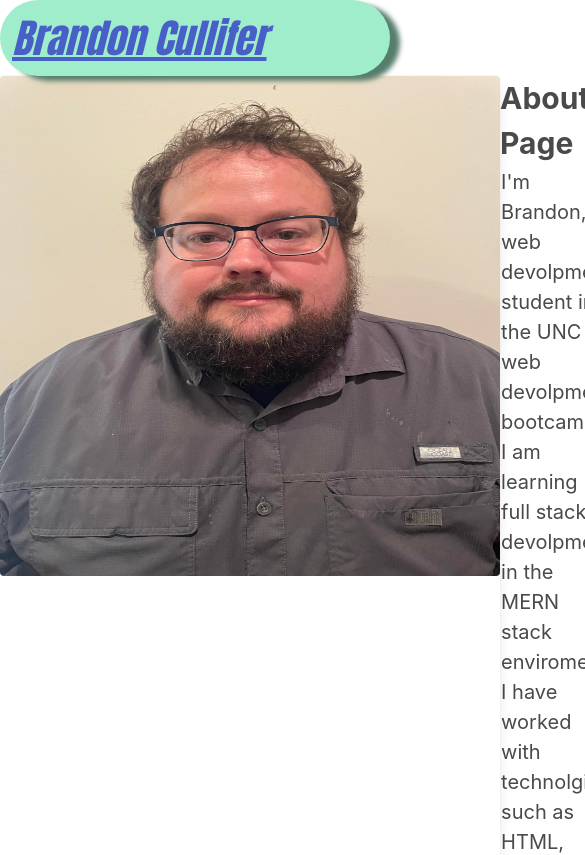
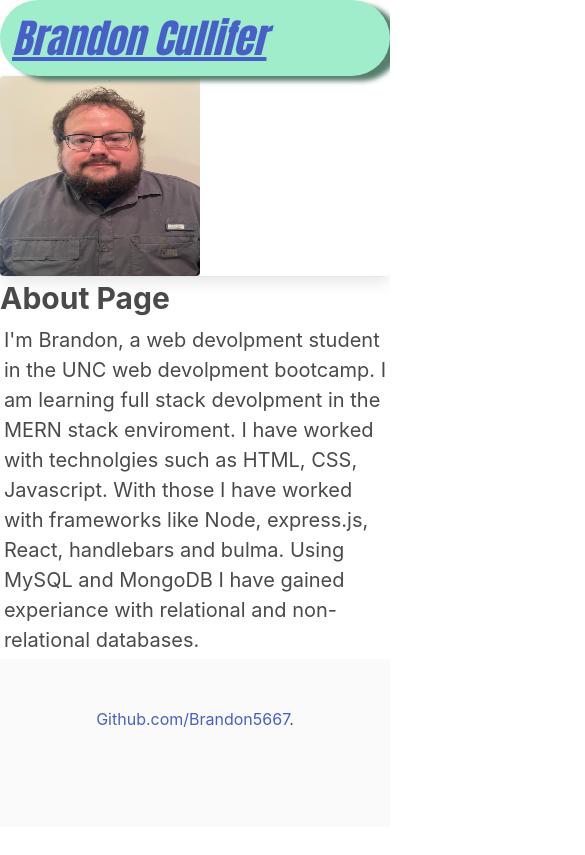
Before and after one commit to Brandon5667/react-profile, a React (Create React App) app: page / in a window 390 px wide. Shown: the top 855 px of the page, 585 px wide, since content can reach past the window. Built offline with nearby package versions, Linux system fonts and the light colour scheme.

Commit message:
update build for gh-pages

```diff
--- a/src/App.css
+++ b/src/App.css
@@ -85,3 +85,9 @@
   margin: 1%;
   width: 50%;
 }
+
+@media only screen and (max-width: 768px){
+  [class*="about-cards"]{
+    display: block;
+  }
+}
--- a/src/components/pages/about.js
+++ b/src/components/pages/about.js
@@ -4,7 +4,7 @@ export default function About() {
   return (
     <div className="about-cards"><div className="card">
     <div className="card-image">
-      <figure className="image is-3by1" style={{"height": 500, "width": 500}}>
+      <figure className="image is-3by1" style={{"height": 200, "width": 200}}>
         <img src={require('../images/selfie.jpg')} alt="Placeholderimage"></img>
       </figure>
     </div>
```
